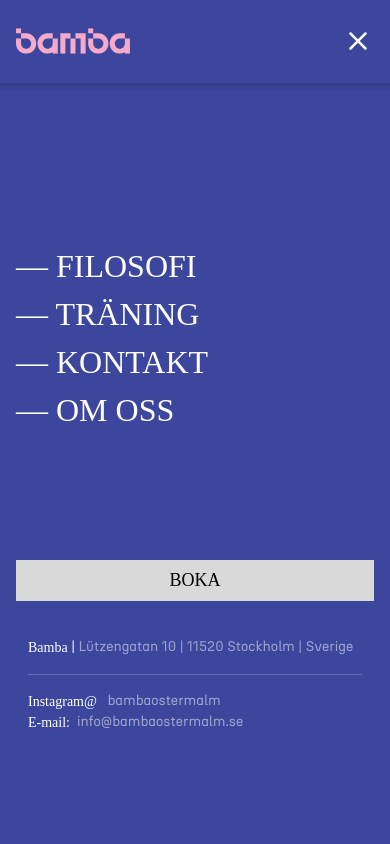
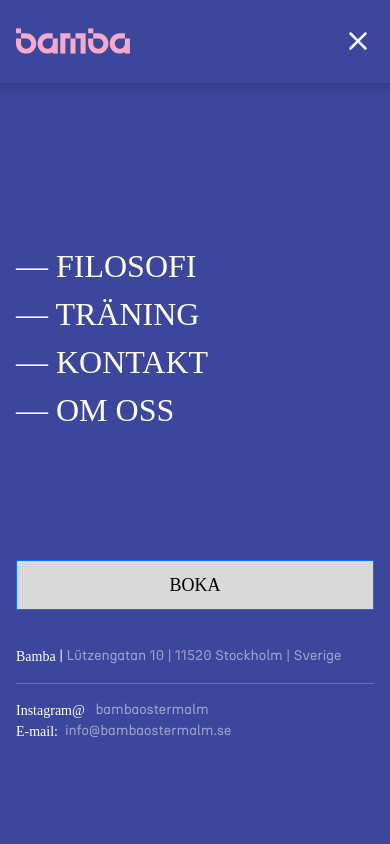
Before and after one commit to willrossler/bambaBooking, a React (Create React App) app: page /boxing in a window 390 px wide. Both pictures are taken after a click on the icon 358 px from the left and 41 px from the top of the page. Shown: the top 844 px of the page. Built offline with nearby package versions, Linux system fonts and the light colour scheme; a web font is replaced by a local one.

Commit message:
korr fran mail

```diff
--- a/src/componentStyles/header.css
+++ b/src/componentStyles/header.css
@@ -65,6 +65,19 @@
   transition: all 0.2s ease-in-out;
 }
 
+.mobileBtn {
+  width: 100%;
+  border-radius: 0;
+  color: #000;
+  background-color: #d9d9d9;
+  height: 50px;
+}
+.mobileBtn p {
+  font-size: 18px;
+  font-weight: 500;
+  margin: 0;
+}
+
 #bookingBtn {
   width: 147px;
   height: 50px;
@@ -77,10 +90,12 @@
   margin-left: 7em;
 }
 
-#bookingBtn:hover {
-  background-color: #f5aac9 !important;
-  color: #000;
-  transition: all 0.2s ease-in-out !important;
+@media (min-width: 767px) {
+  #bookingBtn:hover {
+    background-color: #f5aac9 !important;
+    color: #000;
+    transition: all 0.2s ease-in-out !important;
+  }
 }
 
 @media screen and (max-width: 2000px) {
--- a/src/components/Header.js
+++ b/src/components/Header.js
@@ -6,7 +6,7 @@ import Container from "react-bootstrap/Container";
 import Nav from "react-bootstrap/Nav";
 import Navbar from "react-bootstrap/Navbar";
 import Offcanvas from "react-bootstrap/Offcanvas";
-
+import { Button } from "react-bootstrap";
 import "../componentStyles/mobileMenuStyles.css";
 import "../componentStyles/header.css";
 
@@ -212,18 +212,18 @@ function Header() {
 
               {/* MOBILE BUTTON AND TEXT */}
 
-              <button className="d-lg-none btn mobileButton">
               <Link
                 className="mobileButton"
                 onClick={handleClose}
                 to="/booking"
               >
-                  BOKA
+                <Button className="d-lg-none mobileBtn">
+                  <p>BOKA</p>
+                </Button>
               </Link>
-              </button>
 
               {/* todo markera träning i meny när man är i sub-kategorier */}
-              <div className="d-lg-none container bottomInfo">
+              <div style={{ width: "100%" }} className="d-lg-none bottomInfo">
                 <div class="d-flex align-items-end  ">
                   <p
                     className="text-end"
--- a/src/detailsComponents/BoxingMobileDetails.js
+++ b/src/detailsComponents/BoxingMobileDetails.js
@@ -7,7 +7,8 @@ const BoxingMobileDetails = () => {
         className="trainingForms "
         style={{ marginTop: "30px", marginBottom: "10px" }}
       >
-        <h3>Träningsformer</h3>
+        <p style={{ fontSize: "14px", fontWeight: "500" }}>Träningsformer</p>
+        <br />
         <div>
           <p>— Klasser (upp till 12 personer)</p>
           <p>— Mindre grupper (upp till 5 personer)</p>
@@ -15,7 +16,7 @@ const BoxingMobileDetails = () => {
           <p>— Testa på (tre pass för en komplett genomgång)</p>
           <p>— Introduktion (ett pass)</p>
           <br />
-          <p style={{ fontWeight: "500" }}>
+          <p style={{ fontSize: "14px", fontWeight: "500" }}>
             Alla träningsupplägg är tillgängliga som presentkort.
           </p>
         </div>
--- a/src/detailsComponents/CampMobileDetails.js
+++ b/src/detailsComponents/CampMobileDetails.js
@@ -3,8 +3,12 @@ import React from "react";
 const CampMobileDetails = () => {
   return (
     <>
-      <div className="trainingForms " style={{ marginTop: "30px" }}>
-        <h3>Träningsformer</h3>
+      <div
+        className="trainingForms "
+        style={{ marginTop: "30px", marginBottom: "10px" }}
+      >
+        <p style={{ fontSize: "14px", fontWeight: "500" }}>Träningsformer</p>
+        <br />
         <div>
           <p>— Klasser (upp till 12 personer)</p>
           <p>— Mindre grupper (upp till 5 personer)</p>
@@ -12,12 +16,17 @@ const CampMobileDetails = () => {
           <p>— Testa på (tre pass för en komplett genomgång)</p>
           <p>— Introduktion (ett pass)</p>
           <br />
-          <p style={{ fontWeight: "500" }}>
-            All träningsupplägg är tillgängliga som presentkort.
+          <p style={{ fontSize: "14px", fontWeight: "500" }}>
+            Alla träningsupplägg är tillgängliga som presentkort.
           </p>
         </div>
       </div>
       <br />
+
+      <hr style={{ margin: "0" }} />
+      <br />
+      <br />
+
       <p className="descriptionTitleMobile">Introduktion</p>
       <p className="descriptionTextMobile" style={{}}>
         Boxningskonsten har trollbundit människor sen långt tillbaka i tiden.
--- a/src/detailsComponents/MartialMobileDetails.js
+++ b/src/detailsComponents/MartialMobileDetails.js
@@ -3,8 +3,12 @@ import React from "react";
 const MartialMobileDetails = () => {
   return (
     <>
-      <div className="trainingForms " style={{ marginTop: "30px" }}>
-        <h3>Träningsformer</h3>
+      <div
+        className="trainingForms "
+        style={{ marginTop: "30px", marginBottom: "10px" }}
+      >
+        <p style={{ fontSize: "14px", fontWeight: "500" }}>Träningsformer</p>
+        <br />
         <div>
           <p>— Klasser (upp till 12 personer)</p>
           <p>— Mindre grupper (upp till 5 personer)</p>
@@ -12,12 +16,17 @@ const MartialMobileDetails = () => {
           <p>— Testa på (tre pass för en komplett genomgång)</p>
           <p>— Introduktion (ett pass)</p>
           <br />
-          <p style={{ fontWeight: "500" }}>
-            All träningsupplägg är tillgängliga som presentkort.
+          <p style={{ fontSize: "14px", fontWeight: "500" }}>
+            Alla träningsupplägg är tillgängliga som presentkort.
           </p>
         </div>
       </div>
       <br />
+
+      <hr style={{ margin: "0" }} />
+      <br />
+      <br />
+
       <p className="descriptionTitleMobile">Introduktion</p>
       <p className="descriptionTextMobile" style={{}}>
         Kampsport är samlingsnamnet för ett antal kontaktsporter där två
--- a/src/detailsComponents/MentalMobile.js
+++ b/src/detailsComponents/MentalMobile.js
@@ -3,8 +3,12 @@ import React from "react";
 const MentalMobile = () => {
   return (
     <>
-      <div className="trainingForms " style={{ marginTop: "30px" }}>
-        <h3>Träningsformer</h3>
+      <div
+        className="trainingForms "
+        style={{ marginTop: "30px", marginBottom: "10px" }}
+      >
+        <p style={{ fontSize: "14px", fontWeight: "500" }}>Träningsformer</p>
+        <br />
         <div>
           <p>— Klasser (upp till 12 personer)</p>
           <p>— Mindre grupper (upp till 5 personer)</p>
@@ -12,12 +16,17 @@ const MentalMobile = () => {
           <p>— Testa på (tre pass för en komplett genomgång)</p>
           <p>— Introduktion (ett pass)</p>
           <br />
-          <p style={{ fontWeight: "500" }}>
-            All träningsupplägg är tillgängliga som presentkort.
+          <p style={{ fontSize: "14px", fontWeight: "500" }}>
+            Alla träningsupplägg är tillgängliga som presentkort.
           </p>
         </div>
       </div>
       <br />
+
+      <hr style={{ margin: "0" }} />
+      <br />
+      <br />
+
       <p className="descriptionTitleMobile">Introduktion</p>
 
       <p className="descriptionTextMobile">
--- a/src/detailsComponents/PersonalTrainingMobileDetails.js
+++ b/src/detailsComponents/PersonalTrainingMobileDetails.js
@@ -3,8 +3,12 @@ import React from "react";
 const PersonalTrainingMobileDetails = () => {
   return (
     <>
-      <div className="trainingForms " style={{ marginTop: "30px" }}>
-        <h3>Träningsformer</h3>
+      <div
+        className="trainingForms "
+        style={{ marginTop: "30px", marginBottom: "10px" }}
+      >
+        <p style={{ fontSize: "14px", fontWeight: "500" }}>Träningsformer</p>
+        <br />
         <div>
           <p>— Klasser (upp till 12 personer)</p>
           <p>— Mindre grupper (upp till 5 personer)</p>
@@ -12,12 +16,17 @@ const PersonalTrainingMobileDetails = () => {
           <p>— Testa på (tre pass för en komplett genomgång)</p>
           <p>— Introduktion (ett pass)</p>
           <br />
-          <p style={{ fontWeight: "500" }}>
-            All träningsupplägg är tillgängliga som presentkort.
+          <p style={{ fontSize: "14px", fontWeight: "500" }}>
+            Alla träningsupplägg är tillgängliga som presentkort.
           </p>
         </div>
       </div>
       <br />
+
+      <hr style={{ margin: "0" }} />
+      <br />
+      <br />
+
       <p className="descriptionTitleMobile">Introduktion</p>
       <br />
       <p className="descriptionTextMobile">
--- a/src/detailsComponents/WeightliftMobile.js
+++ b/src/detailsComponents/WeightliftMobile.js
@@ -3,8 +3,12 @@ import React from "react";
 const WeightliftMobile = () => {
   return (
     <>
-      <div className="trainingForms " style={{ marginTop: "30px" }}>
-        <h3>Träningsformer</h3>
+      <div
+        className="trainingForms "
+        style={{ marginTop: "30px", marginBottom: "10px" }}
+      >
+        <p style={{ fontSize: "14px", fontWeight: "500" }}>Träningsformer</p>
+        <br />
         <div>
           <p>— Klasser (upp till 12 personer)</p>
           <p>— Mindre grupper (upp till 5 personer)</p>
@@ -12,11 +16,15 @@ const WeightliftMobile = () => {
           <p>— Testa på (tre pass för en komplett genomgång)</p>
           <p>— Introduktion (ett pass)</p>
           <br />
-          <p style={{ fontWeight: "500" }}>
-            All träningsupplägg är tillgängliga som presentkort.
+          <p style={{ fontSize: "14px", fontWeight: "500" }}>
+            Alla träningsupplägg är tillgängliga som presentkort.
           </p>
         </div>
       </div>
+      <br />
+
+      <hr style={{ margin: "0" }} />
+      <br />
       <br />
 
       <p className="descriptionTitleMobile">Introduktion</p>
--- a/src/globalStyles/textStyles.css
+++ b/src/globalStyles/textStyles.css
@@ -118,9 +118,9 @@
 
   .trainingForms p {
     color: #fff;
-    font-size: 13.5px;
+    font-size: 14px;
     font-weight: 300;
-    line-height: 15.75px;
+    line-height: 16.8px;
     margin: 0;
   }
   .trainingForms h3 {
--- a/src/screens/ContactScreen.js
+++ b/src/screens/ContactScreen.js
@@ -124,7 +124,7 @@ const ContactScreen = () => {
               <div style={{ paddingTop: "3em", paddingRight: "22%" }}>
                 <h1 className="title">
                   {/* kolla avstånd mellan streck todo */}
-                  LOCATION
+                  KONTAKT
                 </h1>
                 <hr className="pinkHr" />
 
@@ -161,7 +161,7 @@ const ContactScreen = () => {
         <section className="d-flex flex-column container">
           <hr style={{ margin: "0" }} />
           <h1 style={{ marginTop: "40px" }} className="title">
-            LOCATION
+            KONTAKT
             <hr className="pinkHrMobile" />
           </h1>
           <img
--- a/src/screens/HomeScreen.js
+++ b/src/screens/HomeScreen.js
@@ -99,7 +99,7 @@ const HomeScreen = () => {
               erfarenheter och kunskap, träna livet ur er och skratta
               tillsammans. <br />
               <br />
-              “Större än solo, större än vi, genom träning växer vi!”{" "}
+              “Större än solo, större än vi, genom träning växer vi!”.{" "}
             </p>
           </div>
         </div>
@@ -182,7 +182,7 @@ const HomeScreen = () => {
           men allra främst i mötet mellan människor, något vi både eftersträvar
           att skapa och uppmuntrar. Möt nya vänner, dela erfarenheter och
           kunskap, träna livet ur er och skratta tillsammans. “Större än solo,
-          större än vi, genom träning växer vi”{" "}
+          större än vi, genom träning växer vi”.{" "}
         </p>
         <br />
       </div>
--- a/src/screens/ShopScreen.js
+++ b/src/screens/ShopScreen.js
@@ -37,6 +37,8 @@ const ShopScreen = () => {
       </Container>
 
       <Container className="mobileView">
+        <hr style={{ margin: "0" }} />
+
         <div>
           {showFullDescriptionAbbe ? <AbbePrez /> : <AbbeShort />}
           {showFullDescriptionAbbe ? (
@@ -66,6 +68,7 @@ const ShopScreen = () => {
           ) : (
             <p
               className="visaMer"
+              style={{ marginTop: "10px" }}
               onClick={() => setShowFullDescriptionJocke(true)}
             >
               Show more
@@ -82,6 +85,7 @@ const ShopScreen = () => {
           ) : (
             <p
               className="visaMer"
+              style={{ marginTop: "10px" }}
               onClick={() => setShowFullDescriptionMartin(true)}
             >
               Show more
@@ -98,6 +102,7 @@ const ShopScreen = () => {
           ) : (
             <p
               className="visaMer"
+              style={{ marginTop: "10px" }}
               onClick={() => setShowFullDescriptionNajmedin(true)}
             >
               Show more
```
Lines whose indentation alone changed are shown as unchanged.
